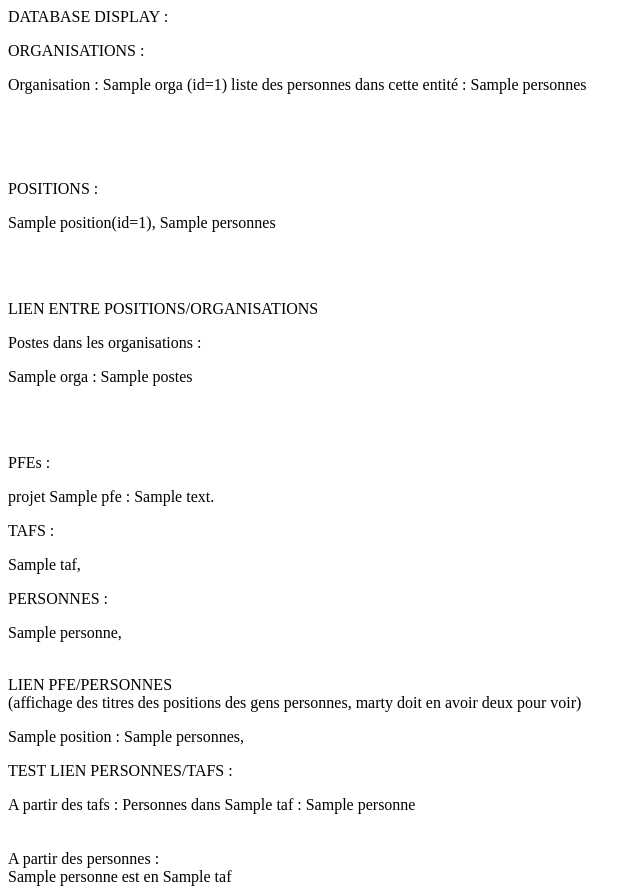
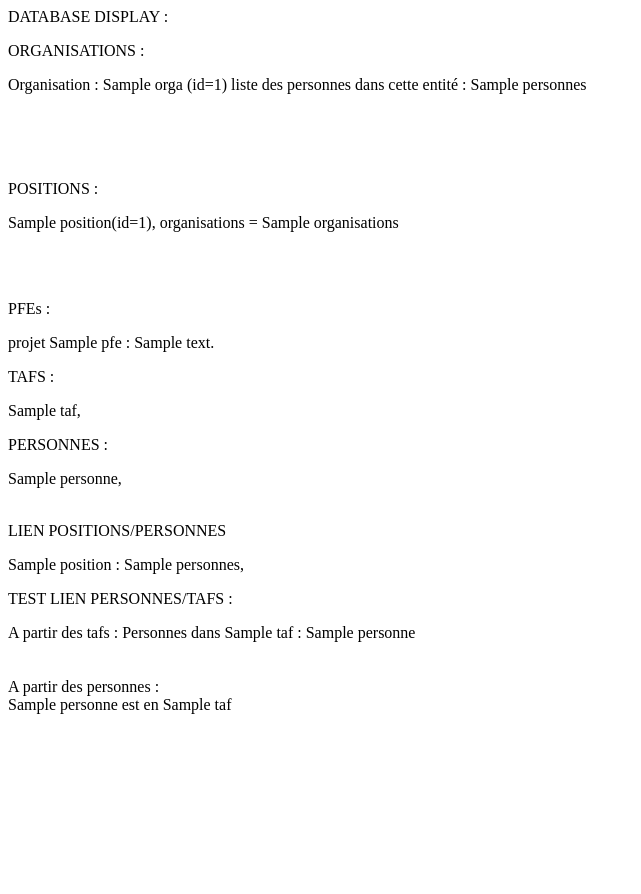
Before and after one commit to nlnTessi07/ue_web_maillard_tessier, a Flask app: template templates/testPrint.html.jinja2 in a window 1280 px wide. Shown: the whole page, without its empty margins (0-641 px from the left). After the commit the page ends 714 px from the top, so only its background shows below. Run offline with Flask 2, Linux system fonts and the light colour scheme; the template is opened without the code that fills it: most values are stand-ins (such as "Sample title", 1, 10 or a date in 2020); parts of the project's set-up code (start-up, migrations or seed data) failed here and were passed over.

Commit message:
Nolann : bdd terminée

```diff
--- a/templates/testPrint.html.jinja2
+++ b/templates/testPrint.html.jinja2
@@ -17,22 +17,13 @@
     <br>
         <p>POSITIONS :</p>
         {% for p in positions %}
-            <p>  {{p.titre}}(id={{p.id}}),
+            <p>  {{p.titre}}(id={{p.id}}), organisations =
 
-                {{ p.personnes }}</p>
-
+                {{ p.organisations }}</p>
         {% endfor %}
     <br><br>
     </div>
-    <div>
-        <p>LIEN ENTRE POSITIONS/ORGANISATIONS</p>
-        <p>Postes dans les organisations : </p>
-        {% for orga in organisations %}
-            <p>{{ orga.name }} : {{ orga.postes }}</p>
-        {% endfor %}
-        <br><br>
-    </div>
-    <div>
+
         <p>PFEs : </p>
         {% for pfe in pfes %}
             <p>projet {{ pfe.titre }} : {{ pfe.description }}</p>
@@ -52,8 +43,7 @@
     <br><br>
     </div>
     <div>
-        <p>LIEN PFE/PERSONNES <br>(affichage des titres des positions des
-            gens personnes, marty doit en avoir deux pour voir)</p>
+        <p>LIEN POSITIONS/PERSONNES <br></p>
         {% for p in positions %}
              {{ p.titre }} : {{ p.personnes }},
         {% endfor %}
```
Also changed, not shown: database/models.py (+7 -4 lines).
